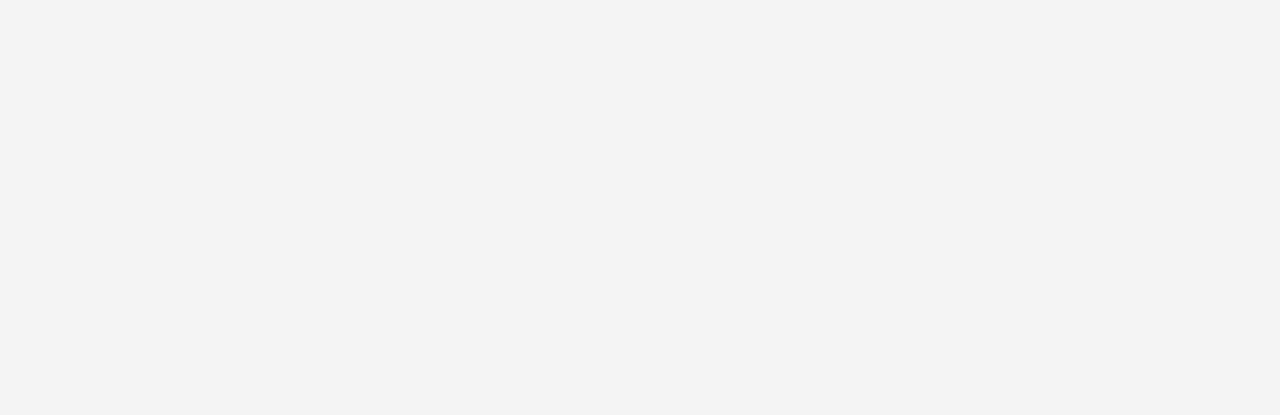
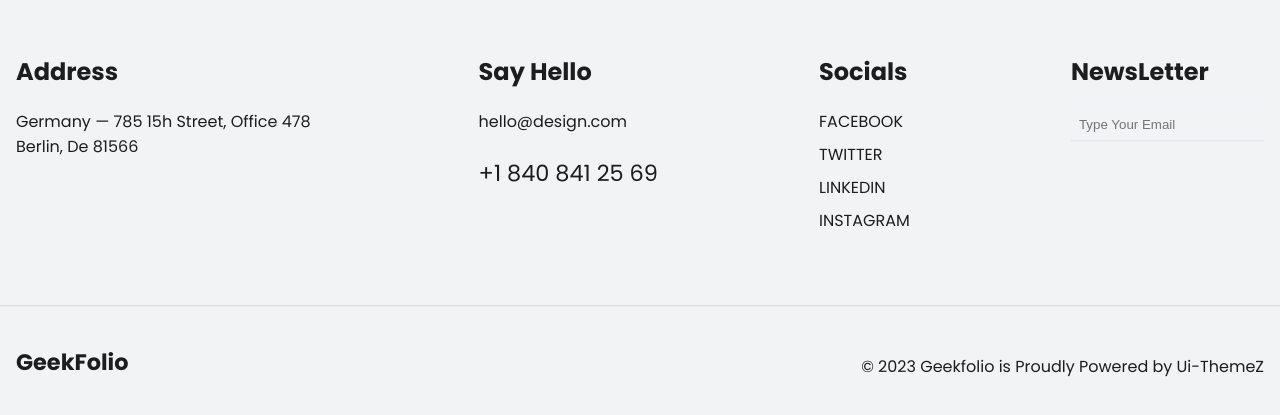
Before and after one commit to TYPESAFE-RUSTY/pro-hr-consultant, a Next.js app: page / in a window 1280 px wide. Shown: the part 363-778 px from the top of the page. Built offline with nearby package versions, Linux system fonts and the light colour scheme.

Commit message:
completed footer section

```diff
--- a/src/app/layout.tsx
+++ b/src/app/layout.tsx
@@ -3,6 +3,7 @@ import { Poppins } from 'next/font/google'
 import './globals.css'
 // import Navbar from '@/components/Navbar'
 import LenisProvider from '@/components/LenisProvider'
+import Footer from '@/components/Footer'
 
 const poppins = Poppins({ weight: ["200", '300', '400', '500', '600', '700', '800', '900'], subsets: ["latin-ext"] })
 
@@ -21,6 +22,7 @@ export default function RootLayout({
       <body className={poppins.className}>
         <LenisProvider>
           {children}
+          <Footer/>
         </LenisProvider>
       </body>
     </html>
--- /dev/null
+++ b/src/components/Footer.tsx
@@ -0,0 +1,39 @@
+import '@/styles/footer.css'
+
+
+export default function Footer() {
+    return (
+        <footer className="container section-padding-top" id="Footer">
+            <div className="flex wrap" style={{ gap: '2rem' }}>
+                <div className="address">
+                    <h2>Address</h2>
+                    <p>Germany — 785 15h Street, Office 478 Berlin, De 81566</p>
+                </div>
+                <div className="hello">
+                    <h2>Say Hello</h2>
+                    <a href="" className='color'>hello@design.com</a>
+                    <p className="number fs-200">+1 840 841 25 69</p>
+                </div>
+                <div className="socials">
+                    <h2>Socials</h2>
+                    <a href="" className='color'>FACEBOOK</a>
+                    <a href="" className='color'>TWITTER</a>
+                    <a href="" className='color'>LINKEDIN</a>
+                    <a href="" className='color'>INSTAGRAM</a>
+                </div>
+                <div className="newsletter">
+                    <h2>NewsLetter</h2>
+                    <div className='input'>
+                        <input type="email" placeholder='Type Your Email' className='bgcolor color' />
+                    </div>
+                </div>
+            </div>
+            <div className="brand full-width container" style={{ paddingBlockStart: '2rem' }}>
+                <div className="flex align-center">
+                    <a href="" className='color fs-200' style={{ fontWeight: '700' }}>GeekFolio</a>
+                    <p className='fs-xs'>© 2023 Geekfolio is Proudly Powered by Ui-ThemeZ</p>
+                </div>
+            </div>
+        </footer>
+    )
+}
--- /dev/null
+++ b/src/styles/footer.css
@@ -0,0 +1,59 @@
+@media screen and (min-width:768px) {
+    #Footer {
+        transform: translateY(-50%);
+        animation: footer ease-in-out;
+        animation-timeline: view();
+    }
+
+    @keyframes footer {
+        to {
+            transform: translateY(100%);
+        }
+    }
+}
+
+@media (prefers-color-scheme: light) {
+    #Footer {
+        --anchor-color: #1d1d1d;
+        --border-color: rgba(0, 0, 0, 0.1);
+    }
+}
+
+@media (prefers-color-scheme: dark) {
+    #Footer {
+        --anchor-color: #fff;
+        --border-color: rgba(255, 255, 255, 0.05)
+    }
+}
+
+#Footer>div.flex.wrap {
+    justify-content: space-between;
+    margin-block-end: 4rem;
+}
+
+#Footer .address {
+    max-width: 30ch;
+}
+
+#Footer a {
+    display: block;
+    text-decoration: none;
+    margin-bottom: 0.5rem;
+}
+
+#Footer input {
+    border: none;
+    padding: 0.5rem;
+}
+
+#Footer .input {
+    border-bottom: 1px solid var(--border-color);
+}
+
+#Footer>div.brand {
+    border-top: 1px solid var(--border-color);
+}
+
+#Footer>div.brand>div {
+    justify-content: space-between;
+}
```
